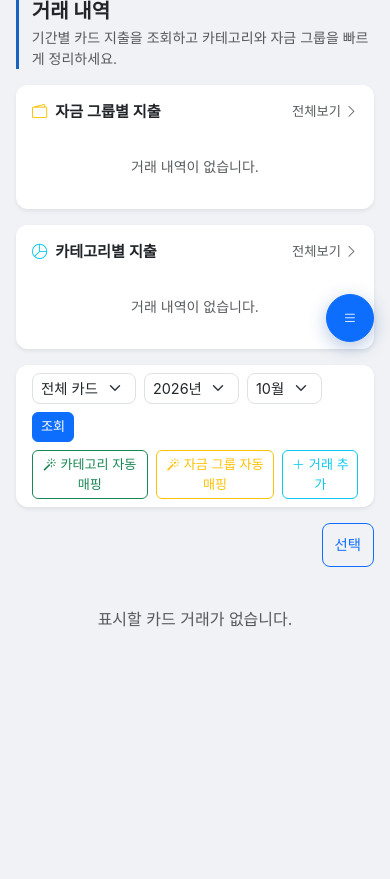
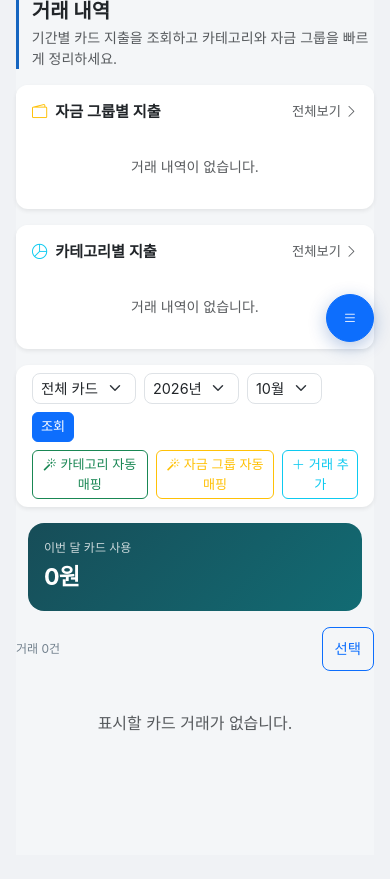
Before and after one commit to shinyd-ai/asset100, a Flask app: page /cards in a window 390 px wide. Shown: the part 486-1365 px from the top of the page. Before the commit the page ends 1113 px from the top, so only its background shows below. Run offline with Flask 3, Linux system fonts and the light colour scheme; data that the repository does not hold is empty; some libraries are stand-ins or nearby versions.

Commit message:
feat: refine mobile card transaction design

```diff
--- a/static/css/style.css
+++ b/static/css/style.css
@@ -289,6 +289,8 @@ body {
 }
 
 @media (max-width: 767.98px) {
+  #tab-tx { background: #F4F6F8; }
+
   #txDesktopTableWrap {
     display: none;
   }
@@ -303,9 +305,27 @@ body {
 
   .mobile-tx-toolbar {
     display: flex;
+    align-items: center;
     justify-content: flex-end;
     margin-bottom: 0.75rem;
+    color: #72808d;
+    font-size: 0.75rem;
   }
+
+  .mobile-tx-toolbar span { margin-right: auto; }
+
+  .mobile-tx-summary {
+    display: grid;
+    gap: 0.2rem;
+    margin: 0 0.75rem 1rem;
+    padding: 1rem;
+    color: #fff;
+    background: linear-gradient(135deg, #174D58, #126B73);
+    border-radius: 1rem;
+  }
+
+  .mobile-tx-summary span { font-size: 0.75rem; opacity: 0.78; }
+  .mobile-tx-summary strong { font-size: 1.45rem; letter-spacing: -0.04em; }
 
   .mobile-tx-list {
     display: grid;
--- a/templates/cards.html
+++ b/templates/cards.html
@@ -488,7 +488,12 @@
       </div>
     </div>
     <section class="mobile-tx-workspace" aria-label="모바일 카드 거래내역">
+      <section class="mobile-tx-summary" id="mobileTxSummary" aria-label="이번 달 카드 사용">
+        <span>이번 달 카드 사용</span>
+        <strong id="mobileTxSummaryAmount">0원</strong>
+      </section>
       <div class="mobile-tx-toolbar">
+        <span id="mobileTxRowCount">거래 0건</span>
         <button type="button" class="btn btn-outline-primary mobile-tx-touch" id="mobileTxSelectionToggle" aria-pressed="false">
           선택
         </button>
@@ -889,6 +894,9 @@ const mobileTxController = {
     const draftCount = document.getElementById('mobileTxDraftCount');
     const saveButton = document.getElementById('mobileTxSaveButton');
     const bulkControls = document.getElementById('mobileTxBulkControls');
+    const summaryAmount = document.getElementById('mobileTxSummaryAmount');
+    document.getElementById('mobileTxRowCount').textContent = `거래 ${this.rows.length}건`;
+    summaryAmount.textContent = `${fmt(this.rows.reduce((total, row) => total + Number(row.amount || 0), 0))}원`;
     this.populateOptions();
     toggle.setAttribute('aria-pressed', String(this.selectionMode));
     toggle.textContent = this.selectionMode ? '선택 완료' : '선택';
@@ -904,14 +912,14 @@ const mobileTxController = {
         return `<article class="mobile-tx-row ${selected ? 'is-selected' : ''}" role="listitem">
           <div class="mobile-tx-row-main">
             <button type="button" class="mobile-tx-open mobile-tx-touch" data-mobile-tx-open="${row.id}">
-              <span class="mobile-tx-merchant">${this.statusIcons(row)}${escapeHtml(row.name || '가맹점 없음')}</span>
-              <span class="mobile-tx-meta">${escapeHtml(row.category || '미분류')} · ${escapeHtml(fundGroup?.name || '자금그룹 없음')}</span>
+              <span class="mobile-tx-merchant">${this.statusIcons(row)}<span class="mobile-tx-merchant-name">${escapeHtml(row.name || '가맹점 없음')}</span></span>
+              <span class="mobile-tx-meta"><span class="mobile-tx-chip">${escapeHtml(row.category || '미분류')}</span><span class="mobile-tx-chip mobile-tx-chip--fund">${escapeHtml(fundGroup?.name || '자금그룹 없음')}</span></span>
               <span class="mobile-tx-date">${escapeHtml(row.date || '')}${this.draftChanges.has(row.id) ? ' · 수정됨' : ''}</span>
             </button>
           </div>
           <div class="mobile-tx-row-side">
             ${this.selectionMode ? `<label class="mobile-tx-select"><input type="checkbox" data-mobile-tx-select="${row.id}" ${selected ? 'checked' : ''} aria-label="${escapeHtml(row.name || '거래')} 선택"></label>` : ''}
-            <strong>${fmt(row.amount || 0)}원</strong>
+            <strong class="mobile-tx-amount">${fmt(row.amount || 0)}원</strong>
           </div>
           ${error ? `<p class="mobile-tx-error mb-0">${escapeHtml(error.error)}</p>` : ''}
         </article>`;
```
Also changed, not shown: other parts of static/css/style.css (+30 -8 lines), test_mobile_card_transaction_editing.py (+15 -0 lines).
